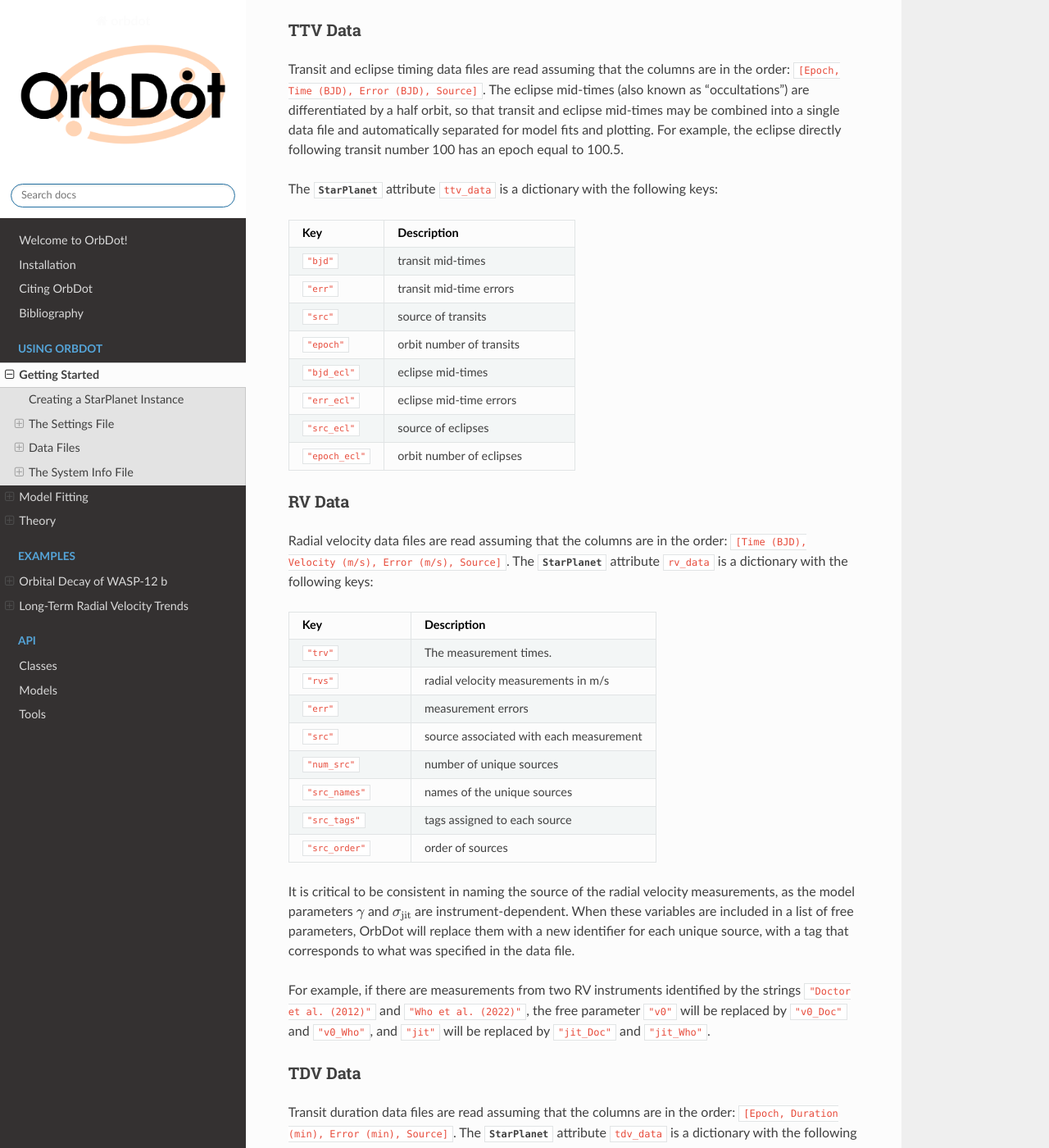
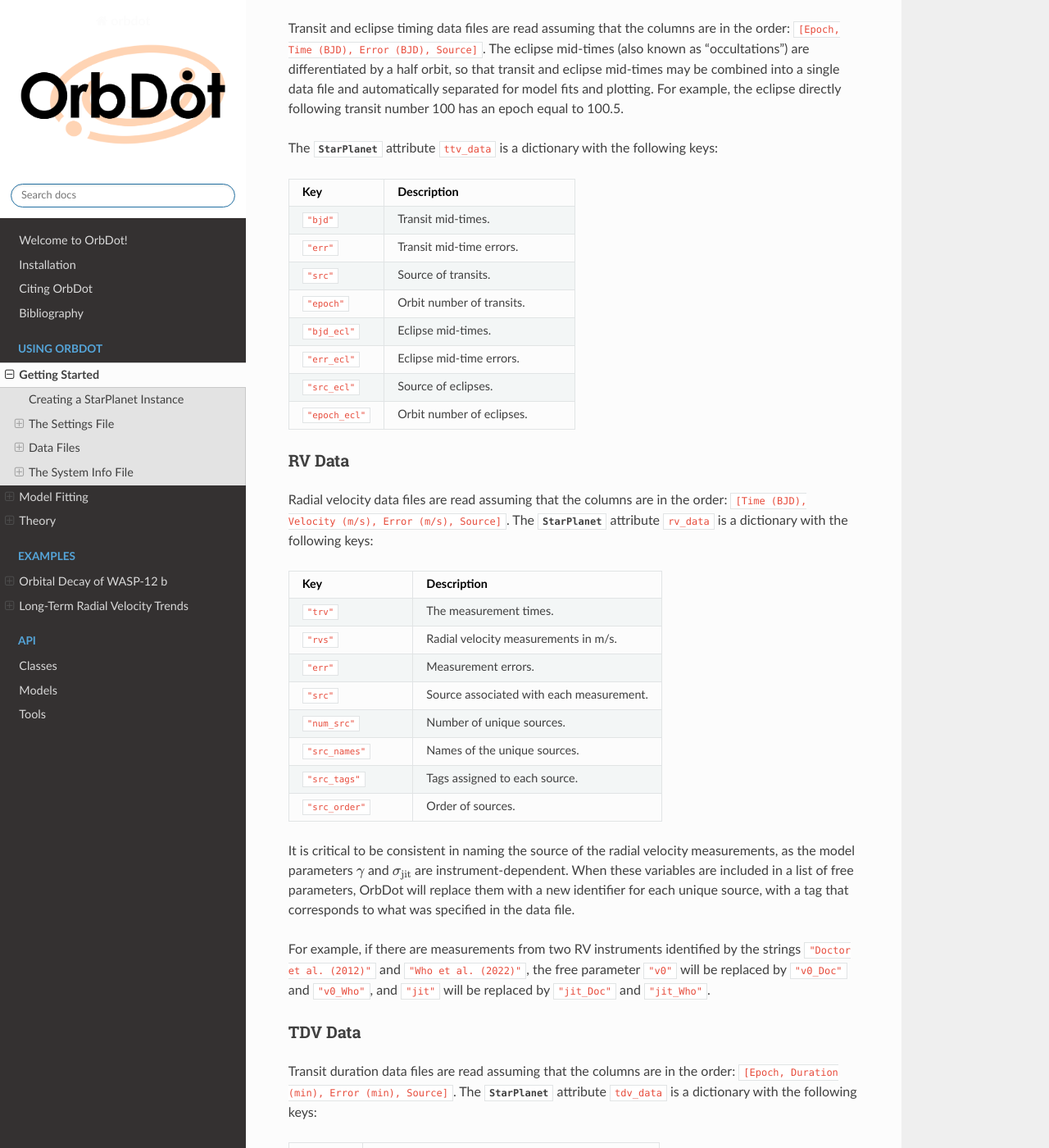
Before and after one commit to simonehagey/orbdot, a Sphinx documentation site: the page built from docs/source/getting_started.rst, in a window 1280 px wide and 1400 px high, scrolled down 3439 px. Shown: the whole window at 82% size. Built offline with Sphinx 7.4.7 and the Read the Docs theme 2.0.0, drawn with Linux system fonts in a browser that asks for light colours; some of the changed text lies outside the part shown.

Commit message:
Updating documentation

```diff
--- a/docs/source/getting_started.rst
+++ b/docs/source/getting_started.rst
@@ -2,7 +2,7 @@
 
 Getting Started
 ===============
-The first step to using OrbDot is to create an instance of the :class:`~orbdot.star_planet.StarPlanet` class, representing an exoplanet and its host star. This serves as an interface for the core capabilities of the OrbDot package, combining the data, methods, and attributes necessary to run model fitting algorithms and interpret the results. It inherits the model fitting capabilities from the :class:`~orbdot.transit_timing.TransitTiming`, :class:`~orbdot.radial_velocity.RadialVelocity`, :class:`~orbdot.transit_duration.TransitDuration`, and  :class:`~orbdot.joint_fit.JointFit` classes.
+The first step to using OrbDot is to create an instance of the :class:`~orbdot.star_planet.StarPlanet` class, representing an exoplanet and its host star. This serves as an interface for the core capabilities of the OrbDot package, combining the data, methods, and attributes necessary to run model fitting algorithms and interpret the results. It inherits the model fitting capabilities from the :class:`~orbdot.transit_timing.TransitTiming`, :class:`~orbdot.radial_velocity.RadialVelocity`, :class:`~orbdot.transit_duration.TransitDuration`, and :class:`~orbdot.joint_fit.JointFit` classes.
 
 Creating a StarPlanet Instance
 ------------------------------
@@ -55,10 +55,10 @@
 
 The initialization of a StarPlanet object requires the following input files:
 
- 1. :ref:`settings-file`, default is: ``"orbdot/defaults/default_fit_settings.json"``
- 2. :ref:`info-file`, default is: ``"orbdot/defaults/default_info_file.json"``
- 3. The :ref:`data-files`
- 4. (optional) a file for plot settings, default is: ``"orbdot/defaults/default_plot_settings.json"``
+1. :ref:`settings-file`, default is: ``"orbdot/defaults/default_fit_settings.json"``
+2. :ref:`info-file`, default is: ``"orbdot/defaults/default_info_file.json"``
+3. The :ref:`data-files`
+4. (optional) a file for plot settings, default is: ``"orbdot/defaults/default_plot_settings.json"``
 
 ------------
 
@@ -92,15 +92,14 @@
 
 For example,
 
-.. code-block:: JSON
+.. code-block:: json
 
-     {"_comment1": "WASP-12b Settings",
-
-      "_comment2": "Input Files",
-
-          "main_save_dir": "results/",
-          "system_info_file": "settings_files/WASP-12_settings.json",
-     ...
+     {
+         "_comment1": "WASP-12b Settings",
+         "_comment2": "Input Files",
+         "main_save_dir": "results/",
+         "system_info_file": "settings_files/WASP-12_settings.json"
+     }
 
 The structure of the next section depends on the type(s) of data you have. For each data type, the settings file should include a dictionary associated with the appropriate key: ``"RV_fit"``, ``"TTV_fit"``, or ``"TDV_fit"``. Each of these dictionaries has the following keys:
 
@@ -131,44 +130,42 @@
 
 For example,
 
-.. code-block:: JSON
+.. code-block:: json
 
-     ...
-
-     "_comment3": "Model Fits",
-
-          "TTV_fit": {
-            "save_dir": "ttv_fits/",
-            "data_file": "data/WASP-12/WASP12b_mid_times.txt",
-            "data_delimiter": " ",
-            "sampler": "nestle",
-            "n_live_points": 1000,
-            "evidence_tolerance": 0.1
-          },
-     ...
+     {
+         "_comment3": "Model Fits",
+         "TTV_fit": {
+             "save_dir": "ttv_fits/",
+             "data_file": "data/WASP-12/WASP12b_mid_times.txt",
+             "data_delimiter": " ",
+             "sampler": "nestle",
+             "n_live_points": 1000,
+             "evidence_tolerance": 0.1
+         }
+     }
 
 If you want to fit multiple data types simultaneously, the ``"joint_fit"`` dictionary specifies the appropriate settings. For example,
 
-.. code-block:: JSON
+.. code-block:: json
 
-     ...
-          "joint_fit": {
-            "save_dir": "joint_fits/",
-            "sampler": "nestle",
-            "n_live_points": 1000,
-            "evidence_tolerance": 0.1
-         },
-     ...
+     {
+         "joint_fit": {
+             "save_dir": "joint_fits/",
+             "sampler": "nestle",
+             "n_live_points": 1000,
+             "evidence_tolerance": 0.1
+         }
+     }
 
 Finally, the ``"priors"`` key corresponds to a dictionary with key-value pairs that define the prior distributions. For more information on the structure and options for priors, see the :ref:`priors` section. Each value is a list of three elements, the first being prior type (``"uniform"``, ``"gaussian"``, or ``"log"``), and the subsequent elements defining the distribution. For example,
 
-.. code-block:: JSON
+.. code-block:: json
 
-     ...
-          "prior": {
+     {
+         "prior": {
              "t0": ["gaussian", 2456305.4555, 0.01],
-             "P0": ["gaussian", 1.09142, 0.0001],
-           }
+             "P0": ["gaussian", 1.09142, 0.0001]
+         }
      }
 
 Default Settings
@@ -178,81 +175,55 @@
 .. admonition:: Default Settings File
   :class: dropdown
 
-  .. code-block:: JSON
+  .. code-block:: json
 
-     {"_comment1": "Settings",
-
-      "_comment2": "Input Files",
-
-          "main_save_dir": "results/",
-          "system_info_file": "defaults/system_info.json",
-          "plot_settings_file": "defaults/plot_settings.json",
-
-      "_comment3": "Model Fits",
-
-           "RV_fit": {
+     {
+         "_comment1": "Settings",
+         "_comment2": "Input Files",
+         "main_save_dir": "results/",
+         "system_info_file": "defaults/system_info.json",
+         "plot_settings_file": "defaults/plot_settings.json",
+         "_comment3": "Model Fits",
+         "RV_fit": {
              "save_dir": "rv_fits/",
              "data_file": "None",
              "data_delimiter": " ",
              "sampler": "nestle",
              "n_live_points": 1000,
              "evidence_tolerance": 0.1
-           },
-
-           "TTV_fit": {
+         },
+         "TTV_fit": {
              "save_dir": "ttv_fits/",
              "data_file": "None",
              "data_delimiter": " ",
              "sampler": "nestle",
              "n_live_points": 1000,
              "evidence_tolerance": 0.01
-           },
-
-          "TDV_fit": {
+         },
+         "TDV_fit": {
              "save_dir": "tdv_fits/",
              "data_file": "None",
              "data_delimiter": " ",
              "sampler": "nestle",
              "n_live_points": 1000,
              "evidence_tolerance": 0.01
-           },
-
-           "joint_fit": {
+         },
+         "joint_fit": {
              "save_dir": "joint_fits/",
              "sampler": "nestle",
              "n_live_points": 1000,
              "evidence_tolerance": 0.1
-           },
-
-      "_comment4": "Priors",
-
-           "prior": {
-
+         },
+         "_comment4": "Priors",
+         "prior": {
              "t0": ["uniform", 2451545.0, 2460421.0],
              "P0": ["uniform", 0, 10],
              "e0": ["uniform", 0.0, 0.5],
-             "w0": ["uniform", 0, 6.28319],
-             "i0": ["gaussian", 90, 5],
-             "O0": ["uniform", 0, 6.28319],
-
-             "ecosw": ["uniform", -1, 1],
-             "esinw": ["uniform", -1, 1],
-             "sq_ecosw": ["uniform", -1, 1],
-             "sq_esinw": ["uniform", -1, 1],
-
-             "PdE": ["uniform", -1e-7, 1e-7],
-             "wdE": ["uniform", 0, 0.1],
-             "edE": ["uniform", 0, 0.1],
-             "idE": ["uniform", 0, 1],
-             "OdE": ["uniform", 0, 0.1],
-
-             "K": ["uniform", 0, 500],
-             "v0": ["uniform", -100, 100],
-             "jit": ["log" ,-1, 2],
-             "dvdt": ["uniform", -1, 1],
-             "ddvdt": ["uniform", -1, 1]
-           }
-    }
+             "w0": ["uniform", 0, 2*np.pi],
+             "ecosw0": ["uniform", -0.5, 0.5],
+             "esinw0": ["uniform", -0.5, 0.5]
+         }
+     }
 
 ------------
 
@@ -260,7 +231,7 @@
 
 Data Files
 ----------
-Once a :class:`~orbdot.star_planet.StarPlanet` instance is created, the data is accessed through the attributes ``ttv_data``, ``rv_data`` and/or ``tdv_data``. Each data type must be given to OrbDot in separate files. In all cases, the column containing the source of the measurements (e.g., a name, citation, or instrument) is important, as OrbDot recognizes and splits unique sources for plotting.
+Once a :class:`~orbdot.star_planet.StarPlanet` instance is created, the data is accessed through the attributes ``ttv_data``, ``rv_data``, and/or ``tdv_data``. Each data type must be given to OrbDot in separate files. In all cases, the column containing the source of the measurements (e.g., a name, citation, or instrument) is important, as OrbDot recognizes and splits unique sources for plotting.
 
 TTV Data
 ^^^^^^^^
@@ -275,21 +246,21 @@
    * - Key
      - Description
    * - ``"bjd"``
-     - transit mid-times
+     - Transit mid-times.
    * - ``"err"``
-     - transit mid-time errors
+     - Transit mid-time errors.
    * - ``"src"``
-     - source of transits
+     - Source of transits.
    * - ``"epoch"``
-     - orbit number of transits
+     - Orbit number of transits.
    * - ``"bjd_ecl"``
-     - eclipse mid-times
+     - Eclipse mid-times.
    * - ``"err_ecl"``
-     - eclipse mid-time errors
+     - Eclipse mid-time errors.
    * - ``"src_ecl"``
-     - source of eclipses
+     - Source of eclipses.
    * - ``"epoch_ecl"``
-     - orbit number of eclipses
+     - Orbit number of eclipses.
 
 RV Data
 ^^^^^^^
@@ -304,19 +275,19 @@
    * - ``"trv"``
      - The measurement times.
    * - ``"rvs"``
-     - radial velocity measurements in m/s
+     - Radial velocity measurements in m/s.
    * - ``"err"``
-     - measurement errors
+     - Measurement errors.
    * - ``"src"``
-     - source associated with each measurement
+     - Source associated with each measurement.
    * - ``"num_src"``
-     - number of unique sources
+     - Number of unique sources.
    * - ``"src_names"``
-     - names of the unique sources
+     - Names of the unique sources.
    * - ``"src_tags"``
-     - tags assigned to each source
+     - Tags assigned to each source.
    * - ``"src_order"``
-     - order of sources
+     - Order of sources.
 
 It is critical to be consistent in naming the source of the radial velocity measurements, as the model parameters :math:`\gamma` and :math:`\sigma_{\mathrm{jit}}` are instrument-dependent. When these variables are included in a list of free parameters, OrbDot will replace them with a new identifier for each unique source, with a tag that corresponds to what was specified in the data file.
 
```
Also changed, not shown: other parts of docs/source/getting_started.rst (+1 -1 lines), docs/source/example_rv_trends.rst (+16 -18 lines), docs/source/model_fitting.rst (+10 -23 lines), docs/source/models.rst (+125 -106 lines).
